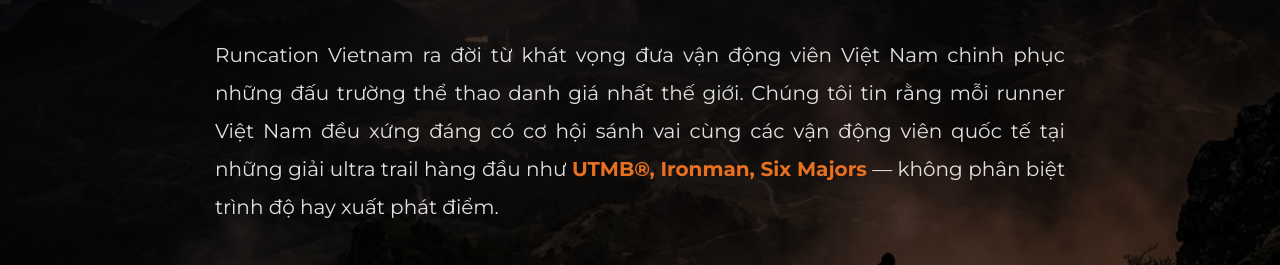
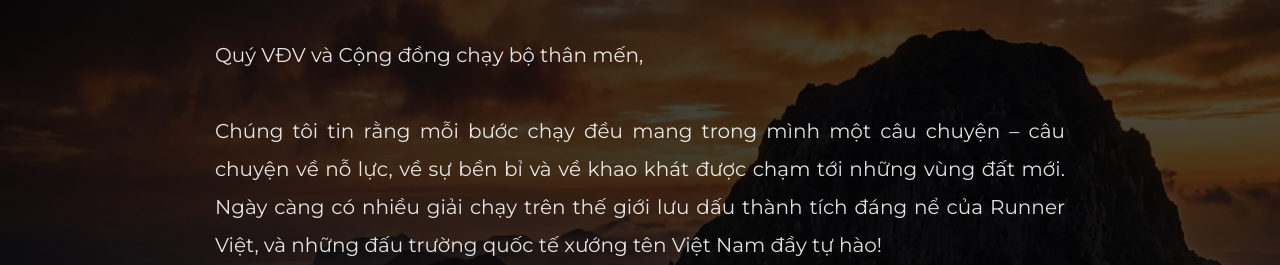
Before and after one commit to thuongzmar-ux/runcation-jeju-2026, a plain HTML site: page index.html in a window 1280 px wide. Shown: the part 1310-1575 px from the top of the page. Drawn offline with Linux system fonts and the light colour scheme.

Commit message:
content: update mission section text

```diff
--- a/index.html
+++ b/index.html
@@ -578,12 +578,13 @@
   <div class="mission-content reveal">
     <div class="mission-title-bar">KHÁT KHAO ĐƯA VĐV VIỆT NAM VƯƠN XA NĂM CHÂU</div>
     <p class="mission-text">
-      Runcation Vietnam ra đời từ khát vọng đưa vận động viên Việt Nam chinh phục những đấu trường thể thao danh giá nhất thế giới.
-      Chúng tôi tin rằng mỗi runner Việt Nam đều xứng đáng có cơ hội sánh vai cùng các vận động viên quốc tế tại những giải ultra trail
-      hàng đầu như <strong>UTMB®, Ironman, Six Majors</strong> — không phân biệt trình độ hay xuất phát điểm.
+      Quý VĐV và Cộng đồng chạy bộ thân mến,
       <br /><br />
-      <strong>Run to Jeju 2026</strong> không chỉ là một cuộc thi — đây là cánh cửa mở ra hành trình quốc tế cho runner Việt Nam,
-      nơi mỗi bước chân trên đất Việt gắn liền với giấc mơ đặt chân lên đảo Jeju huyền thoại.
+      Chúng tôi tin rằng mỗi bước chạy đều mang trong mình một câu chuyện – câu chuyện về nỗ lực, về sự bền bỉ và về khao khát được chạm tới những vùng đất mới. Ngày càng có nhiều giải chạy trên thế giới lưu dấu thành tích đáng nể của Runner Việt, và những đấu trường quốc tế xướng tên Việt Nam đầy tự hào!
+      <br /><br />
+      <strong>Run to JeJu</strong> được tạo ra từ chính tinh thần đó: một hành trình kết nối tất cả chúng ta, dù bạn đang chạy ở bất kỳ nơi đâu trên thế giới. Đây không chỉ là một thử thách ảo. Đó là một lời mời: Hãy dành tặng chính mình cơ hội được mơ lớn hơn. Hãy để từng kilomet bạn hoàn thành hôm nay đưa bạn đến gần hơn với con đường mòn gió thổi lộng ở JeJu ngày mai.
+      <br /><br />
+      Hãy để cộng đồng Runner Việt Nam được gặp nhau tại một trong những hòn đảo đẹp nhất châu Á – không phải bằng sự may mắn, mà bằng chính nỗ lực của mỗi người.
     </p>
   </div>
 </section>
```
